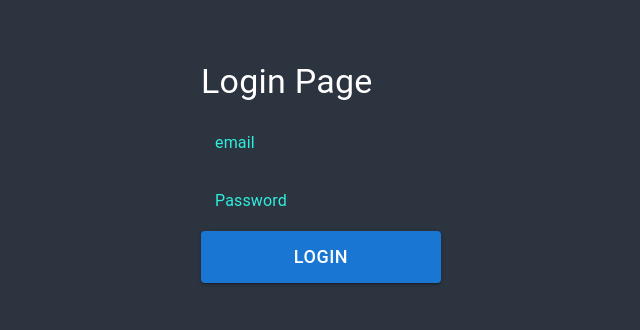
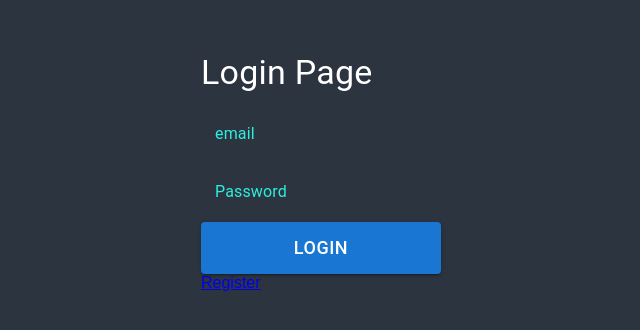
Before and after one commit to RustamPlanirovich/DynastyRise, a React (Create React App) app: page /login in a window 1280 px wide. Shown: the part 228-558 px from the top of the page, without its empty margins (319-959 px from the left). Built offline with nearby package versions, Linux system fonts and the light colour scheme.

Commit message:
- Добавил возможность перхода со страницы логина на страницу регистрации

```diff
--- a/src/components/Login.js
+++ b/src/components/Login.js
@@ -5,6 +5,7 @@ import { Button, TextField, Typography, Container } from '@mui/material';
 import { useDispatch } from 'react-redux';
 import { setFormData } from '../store/actions';
 import '../styles/Login.css';
+import {Link} from "react-router-dom";
 
 const Login = ({ setIsAuthenticated, setCurrentPage }) => {
     const dispatch = useDispatch();
@@ -84,6 +85,7 @@ const Login = ({ setIsAuthenticated, setCurrentPage }) => {
                     <Button type="submit" variant="contained" disabled={Boolean(formik.errors.email) || Boolean(formik.errors.password)}>
                         Login
                     </Button>
+                    <Link to="/registration">Register</Link>
                 </form>
             </div>
         </Container>
```
